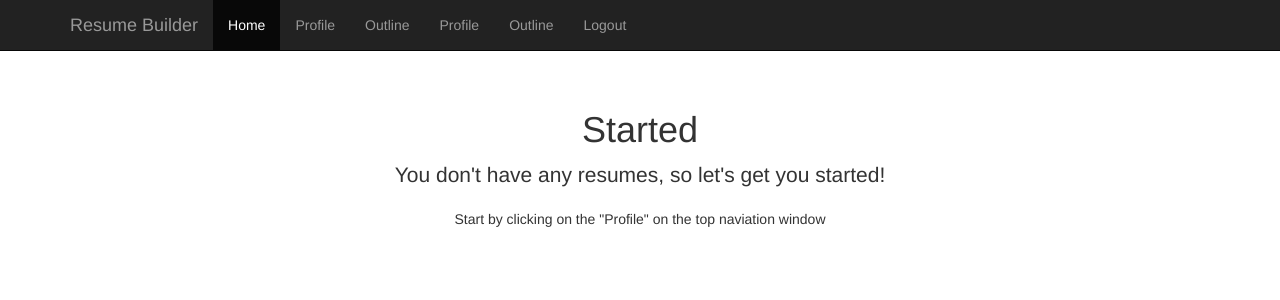
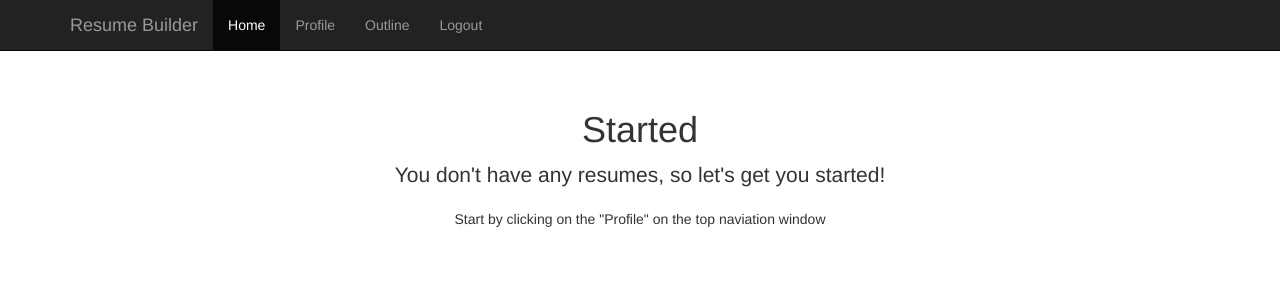
Before and after one commit to risingmoon/resume-builder, a Django app: page /home/ in a window 1280 px wide. Shown: the top 300 px of the page. Run offline with Django 3.2, Linux system fonts and the light colour scheme; the visitor is signed in with stand-in values (Sample User, id 1); data that the repository does not hold is empty; some libraries are stand-ins or nearby versions.

Commit message:
fixed home.html

```diff
--- a/outline/templates/resume_storage/home.html
+++ b/outline/templates/resume_storage/home.html
@@ -5,8 +5,6 @@
 {% block css %}<link href="{% static "outline/css/starter-template.css" %}"  rel="stylesheet">{% endblock %}
 
 {% block menu %}
-<li><a href="{% url 'outline.views.profile' %}">Profile</a></li>
-<li><a href="{% url 'outline.views.outline' %}">Outline</a></li>
 {% endblock %}
 {% block content %}
 {% if resumes %}
@@ -25,7 +23,7 @@
         <a href="{% url 'resume_storage.views.resume_view' resume.pk %}">
         <img src="{% static "outline/images/document-icon.png" %}" alt="resume" width="100"/></a>
         <a href="{% url 'resume_storage.views.resume_view' resume.pk %}">Print this resume</a>
-        <!-- SHOULD USE CHECKBOX -->
+        {# FIX: USE CHECKBOX #}
         <a href="{% url 'resume_storage.views.delete_resume' resume.pk %}">Delete this resume</a>
     </div>
 {% endfor %}
```
